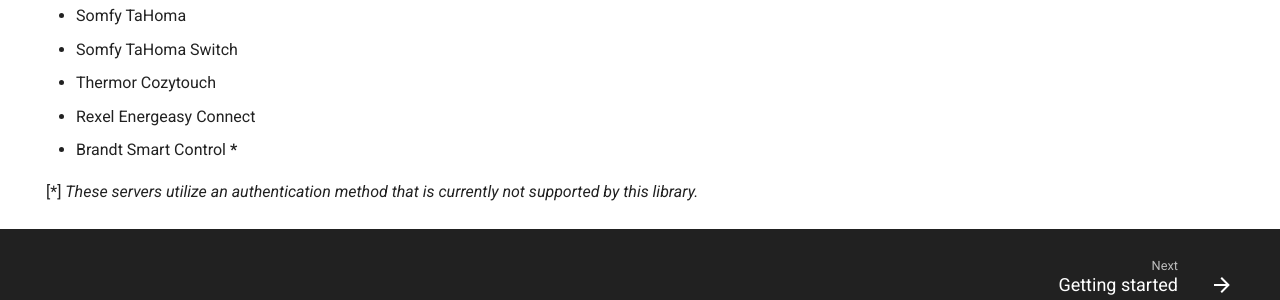
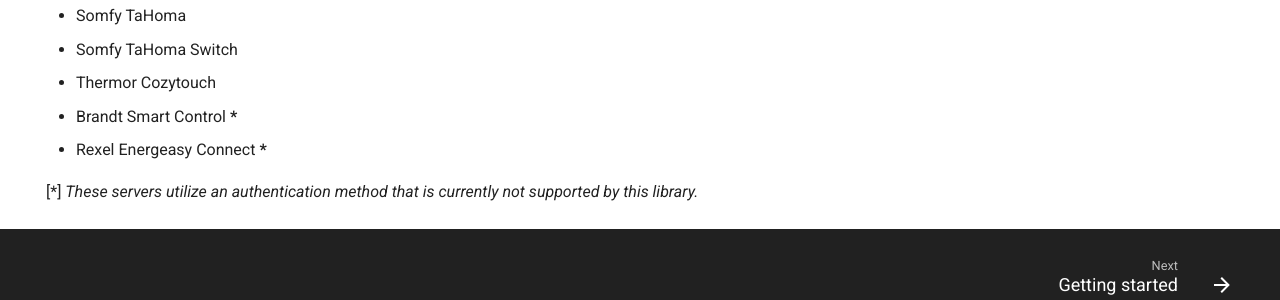
Before and after one commit to iMicknl/python-overkiz-api, an MkDocs documentation site: the page built from docs/index.md, in a window 1280 px wide and 1186 px high. Shown: the part 821-1121 px from the top of the window. Built offline with MkDocs 1.6.1 and Material for MkDocs 9.7.7, drawn with Linux system fonts in a browser that asks for light colours; comment, search, counter and statistics services are not loaded.

```diff
--- a/docs/index.md
+++ b/docs/index.md
@@ -33,7 +33,7 @@ pyOverkiz is an async Python library for interacting with Overkiz-based platform
 - Somfy TaHoma
 - Somfy TaHoma Switch
 - Thermor Cozytouch
-- Rexel Energeasy Connect
 - Brandt Smart Control **\***
+- Rexel Energeasy Connect **\***
 
 \[*] _These servers utilize an authentication method that is currently not supported by this library._
```
Also changed, not shown: docs/getting-started.md (+2 -0 lines).
